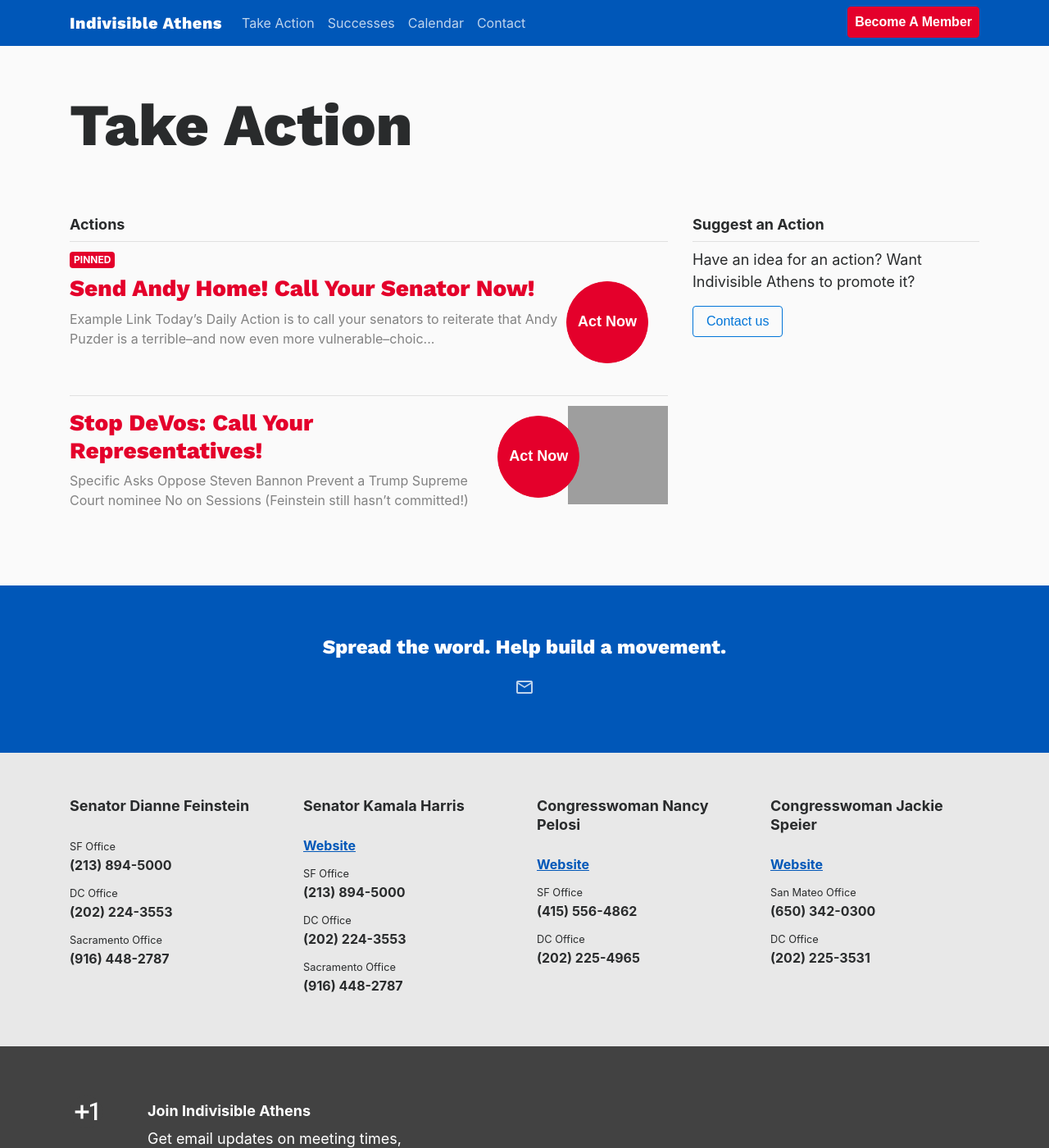
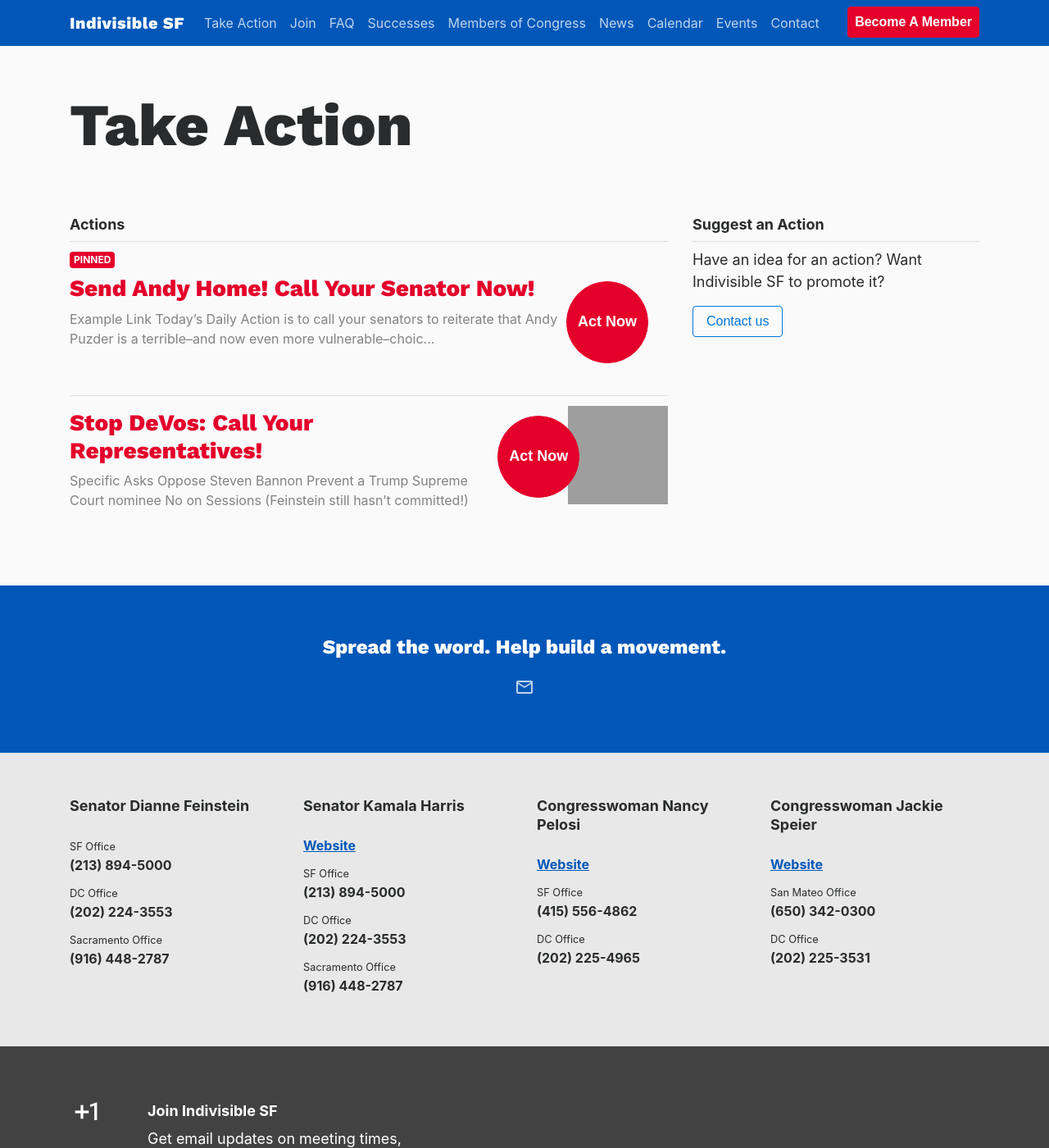
Before and after one commit to IndivisibleTemplate/BasicTemplate, a Jekyll site: the page built from actions.md, in a window 1280 px wide and 1400 px high. Shown: the whole window at 82% size. Built offline with Jekyll 4.4.1, drawn with Linux system fonts in a browser that asks for light colours; nearby versions of some CDN libraries; comment, search, counter and statistics services are not loaded; grey boxes are pictures that could not be loaded.

Commit message:
Add pages to replicate existant isf website

```diff
--- a/_config.yml
+++ b/_config.yml
@@ -1,5 +1,5 @@
 ---
-title: Indivisible Athens
+title: Indivisible SF
 timezone: UTC
 collections:
   posts:
--- /dev/null
+++ b/members-of-congress.md
@@ -0,0 +1,6 @@
+---
+title: Members of Congress
+position: 2
+main-image:
+layout: actions
+---
```
Also changed, not shown: events.md (added, +6 -0 lines), faq.md (added, +6 -0 lines), join.md (added, +6 -0 lines), news.md (added, +6 -0 lines).
